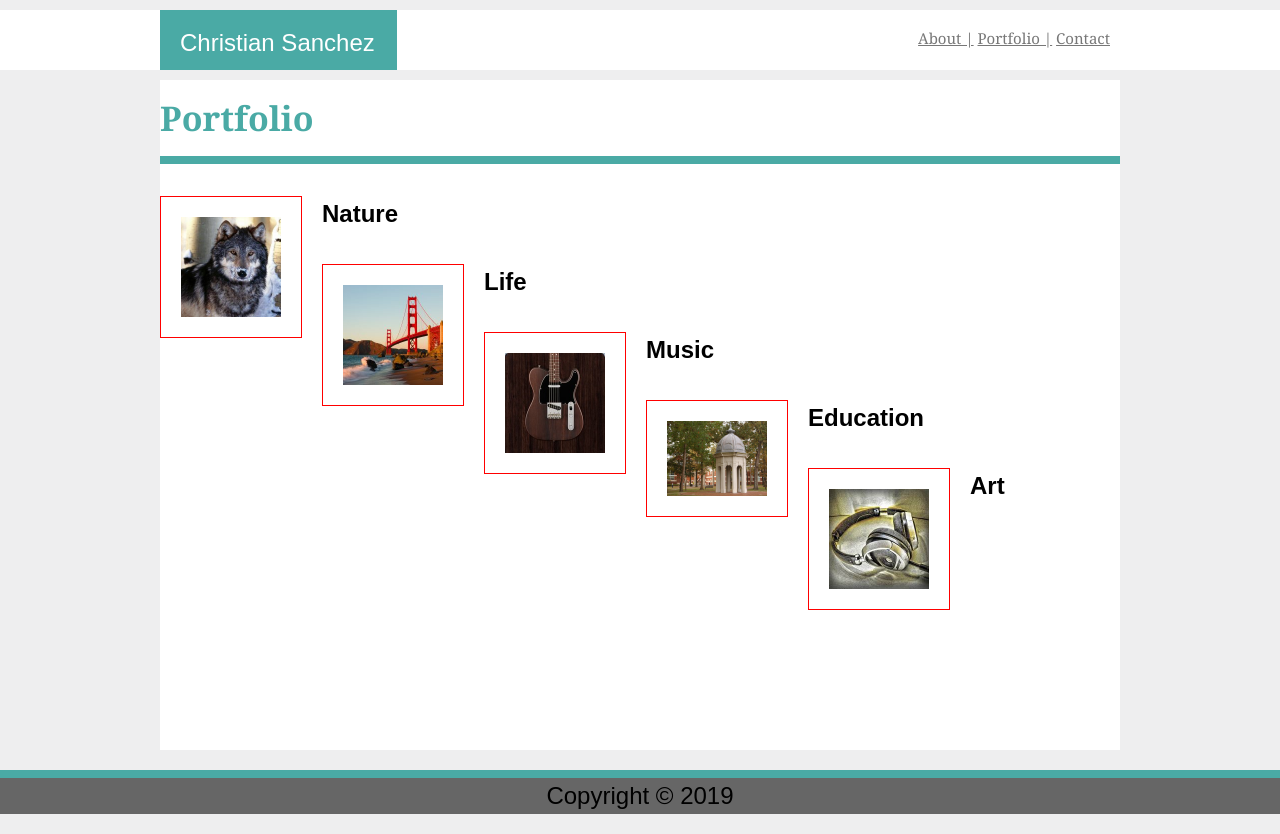
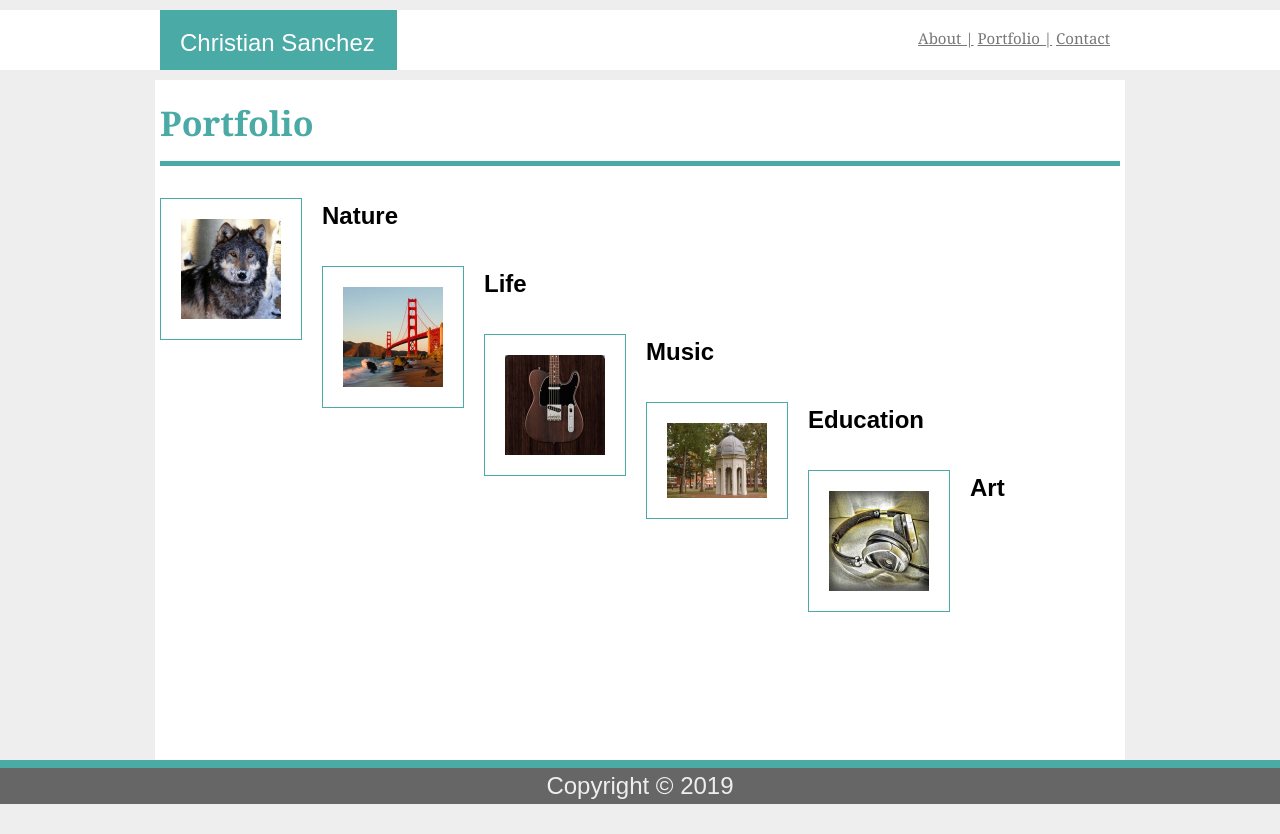
Before and after one commit to cas81695/cas81695.github.io, a plain HTML site: page portfolio.html in a window 1280 px wide. After the commit the page ends 804 px from the top, so only its background shows below. Drawn offline with Linux system fonts and the light colour scheme.

Commit message:
Update portfolio.css

```diff
--- a/assets/portfolio.css
+++ b/assets/portfolio.css
@@ -26,7 +26,7 @@ header {
     float: left;
     margin-right: 20px;
     padding: 20px;
-    border: 1px solid red;
+    border: 1px solid #4aaaa5;
 }
 
 .image-container h4 {
@@ -40,7 +40,7 @@ p {
 .container {
     width: 960px;
     margin: 0 auto;
-    margin-bottom: 20px;
+    margin-bottom: 0px;
 }
 
 .main-container {
@@ -51,7 +51,7 @@ main {
     background-color:#ffffff;
     width: 960px;
     margin: auto;
-    padding: auto;
+    padding: 5px;
 }
 nav {
     float: right;
@@ -62,13 +62,12 @@ nav {
 h1 {
     color:#4aaaa5;
     font-family: 'Georgia', Times, 'Times New Roman', serif;
-    /* background-color:  */
     margin: 0;
     text-align: left;
     padding-top: 20px;
     padding-bottom: 20px;
     font-size: 34px;
-    border-bottom: 8px solid #4aaaa5;
+    border-bottom: 5px solid #4aaaa5;
 }
 .logo {
     margin: 10px;
@@ -96,5 +95,6 @@ footer {
     text-align: center;
     border-top: 8px solid #4aaaa5;
     background-color: #666666;
+    color: #eeeeef;
 
 }
```
